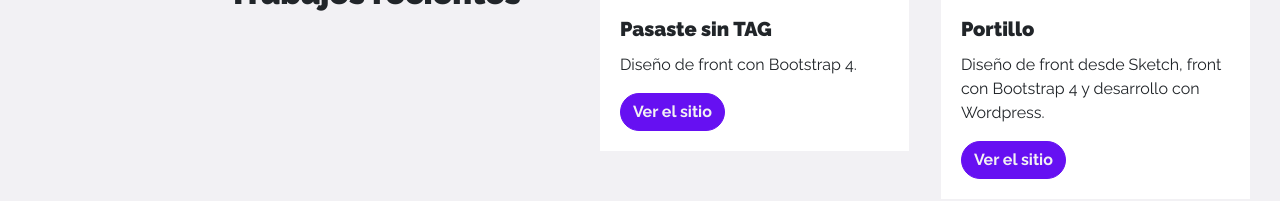
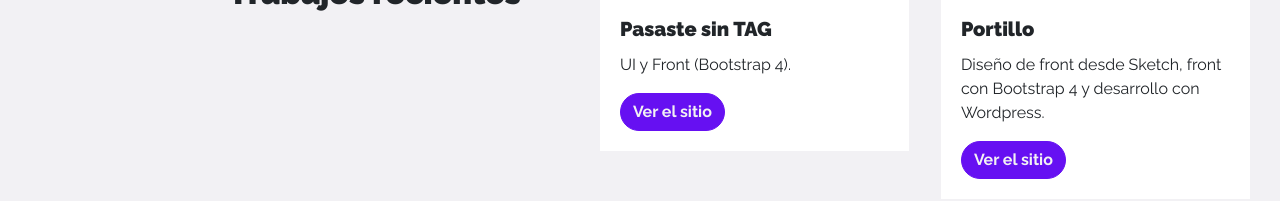
Before and after one commit to javieraraneda/javieraraneda.github.io, a plain HTML site: page index.html in a window 1280 px wide. Shown: the part 989-1190 px from the top of the page. Drawn offline with nearby package versions, Linux system fonts and the light colour scheme.

Commit message:
Ajuste en descripciones

```diff
--- a/index.html
+++ b/index.html
@@ -49,7 +49,7 @@
                                         <img src="images/oficinavirtual.png" class="card-img-top" alt="...">
                                         <div class="card-body">
                                             <h5 class="card-title">Oficina Virtual Ruta del Maipo</h5>
-                                            <p class="card-text">Diseño de front con Bootstrap 4.</p>
+                                            <p class="card-text">UI y Front (Bootstrap 4).</p>
                                             <a href="https://www.rutamaipo.cl/taginterurbano/" target="_blank" class="btn btn-primary rounded-pill">Ver el sitio</a>
                                         </div>
                                     </div>
@@ -62,7 +62,7 @@
                                         <img src="images/pasastesintag.png" class="card-img-top" alt="...">
                                         <div class="card-body">
                                             <h5 class="card-title">Pasaste sin TAG</h5>
-                                            <p class="card-text">Diseño de front con Bootstrap 4.</p>
+                                            <p class="card-text">UI y Front (Bootstrap 4).</p>
                                             <a href="https://www.rutamaipo.cl/taginterurbano/pasaste-sin-tag" target="_blank" class="btn btn-primary rounded-pill">Ver el sitio</a>
                                         </div>
                                     </div>
```
